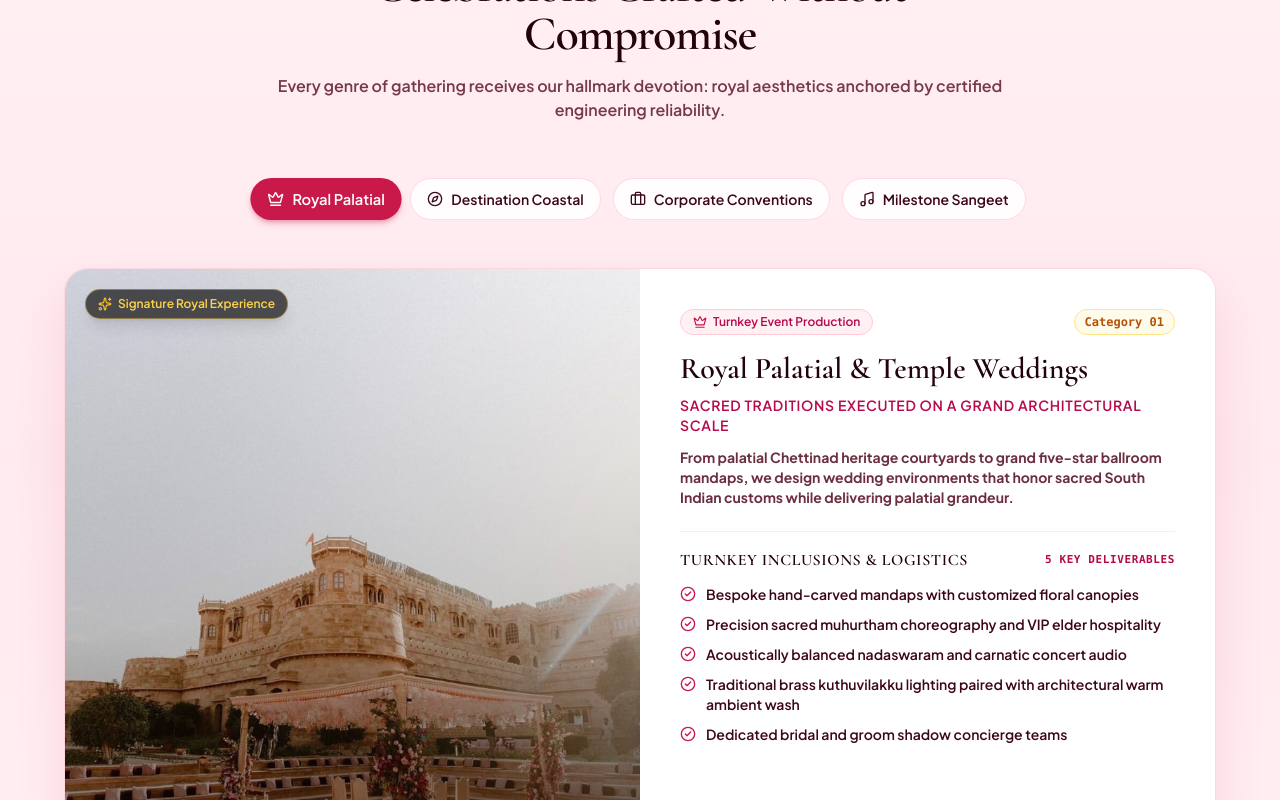
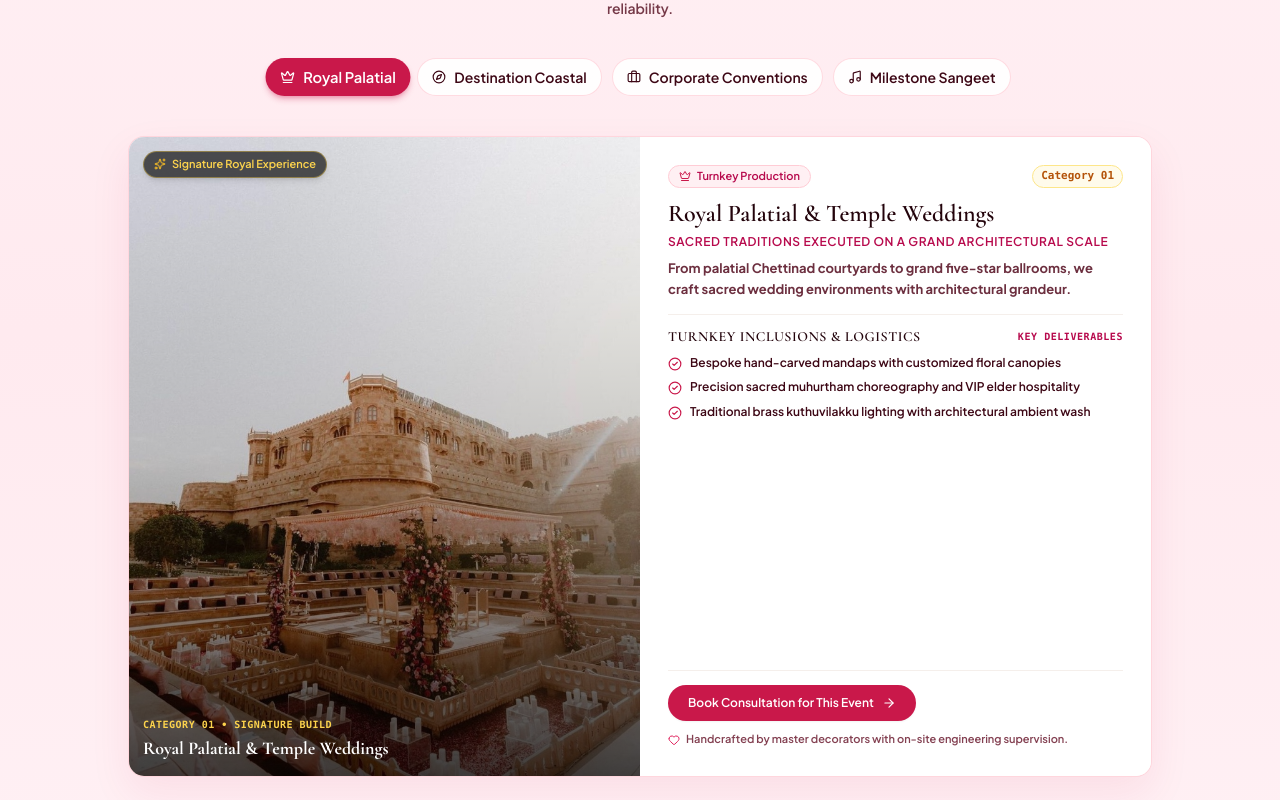
Before and after one commit to hemamalinicti/prince_event_planning, a React (Vite) app: page /event-planning in a window 1280 px wide. Shown: the part 840-1640 px from the top of the page. Built offline with nearby package versions, Linux system fonts and the light colour scheme; a web font is replaced by a local one.

Commit message:
fix(event-planning): reduce height and content for category showcase card

```diff
--- a/src/pages/EventPlanning.jsx
+++ b/src/pages/EventPlanning.jsx
@@ -28,13 +28,11 @@ export default function EventPlanning({ onOpenEnquiry }) {
       icon: Crown,
       badge: 'Signature Royal Experience',
       bgImage: '/royal-wedding-palace.jpg',
-      desc: 'From palatial Chettinad heritage courtyards to grand five-star ballroom mandaps, we design wedding environments that honor sacred South Indian customs while delivering palatial grandeur.',
+      desc: 'From palatial Chettinad courtyards to grand five-star ballrooms, we craft sacred wedding environments with architectural grandeur.',
       features: [
         'Bespoke hand-carved mandaps with customized floral canopies',
         'Precision sacred muhurtham choreography and VIP elder hospitality',
-        'Acoustically balanced nadaswaram and carnatic concert audio',
-        'Traditional brass kuthuvilakku lighting paired with architectural warm ambient wash',
-        'Dedicated bridal and groom shadow concierge teams'
+        'Traditional brass kuthuvilakku lighting with architectural ambient wash'
       ]
     },
     {
@@ -44,13 +42,11 @@ export default function EventPlanning({ onOpenEnquiry }) {
       icon: Compass,
       badge: 'Turnkey Destination Protocol',
       bgImage: '/destination-coastal.png',
-      desc: 'Seamless destination wedding logistics where unpredictable outdoor environments (high coastal winds, sudden hill-station rains) are neutralized by our certified engineering team.',
+      desc: 'Seamless destination wedding logistics across beaches and hill stations, backed by wind and weather engineering.',
       features: [
-        'Wind-engineered cantilevered beachfront canopies tested to 65 km/h',
-        'Complete guest hospitality, airport charter fleets, and hotel room blocking',
-        'Weatherproof outdoor audio/visual systems with instant rain-cover protocols',
-        'Intimate hillside vineyard and coffee estate lighting setups',
-        'End-to-end local authority licensing and sound-level clearances'
+        'Wind-engineered cantilevered beachfront canopies tested up to 65 km/h',
+        'Guest hospitality, airport charter fleets, and hotel room blocking',
+        'All-weather audio/visual systems with instant rain-cover protocols'
       ]
     },
     {
@@ -60,13 +56,11 @@ export default function EventPlanning({ onOpenEnquiry }) {
       icon: Briefcase,
       badge: 'Enterprise Reliability',
       bgImage: '/corporate-conventions.jpg',
-      desc: 'Flawless production for 500 to 5,000+ delegates. We provide high-impact 4K curved LED walls, broadcast live-streaming, zero-delay microphones, and executive green rooms.',
+      desc: 'Flawless production for 500 to 5,000+ delegates with zero-latency audio and ultra-fine pitch 4K curved LED backdrops.',
       features: [
-        'Curved ultra-fine pitch 4K LED video backdrops with multi-window PIP',
-        'Zero-echo line-array acoustics for keynote speakers and panel discussions',
-        '0-Second silent diesel power redundancy for uninterrupted global presentations',
-        'Turnkey delegate registration desks, RFID badging, and stage podiums',
-        'Strict NDA compliance and executive security perimeter design'
+        'Curved 4K LED video backdrops with multi-window PIP presentations',
+        'Zero-echo line-array acoustics for keynote speakers and panels',
+        '0-Second silent diesel power redundancy for continuous live sessions'
       ]
     },
     {
@@ -76,13 +70,11 @@ export default function EventPlanning({ onOpenEnquiry }) {
       icon: Music,
       badge: 'Concert Spectacle',
       bgImage: '/sangeet-celebrations.jpg',
-      desc: 'Transform evening celebrations into electrifying concert arena experiences with moving-head intelligent lighting, synchronized cold pyrotechnics, and custom bar lounges.',
+      desc: 'Electrifying concert arena experiences with moving-head intelligent lighting, cold pyrotechnics, and custom lounges.',
       features: [
         'Concert-grade dance staging with anti-slip polished acrylic flooring',
         'DMX computerized moving beam lights, lasers, and cold-spark fountains',
-        'Celebrity artist, DJ, and playback singer hospitality riders',
-        'Bespoke cocktail lounges, floral photo-ops, and immersive tunnel entrances',
-        'Zero-distortion subwoofer low-frequency audio mapping'
+        'Bespoke cocktail lounges, floral photo-ops, and immersive tunnels'
       ]
     }
   ];
@@ -172,24 +164,24 @@ export default function EventPlanning({ onOpenEnquiry }) {
       </section>
 
       {/* 2. Signature Celebration Categories - Light Pink Luxury Background */}
-      <section className="py-20 lg:py-28 bg-gradient-to-b from-[#FFF0F4] via-[#FFEAEF] to-[#FFF0F4] border-b border-cherry-200/60">
+      <section className="py-14 sm:py-16 lg:py-20 bg-gradient-to-b from-[#FFF0F4] via-[#FFEAEF] to-[#FFF0F4] border-b border-cherry-200/60">
         <div className="max-w-[1400px] mx-auto px-4 sm:px-6 lg:px-8 xl:px-12">
 
-          <div className="text-center max-w-3xl mx-auto mb-14">
-            <div className="inline-flex items-center gap-2 px-3 py-1 rounded-full bg-cherry-100/80 border border-cherry-200 text-cherry-700 text-xs font-semibold uppercase tracking-wider mb-4 shadow-xs">
+          <div className="text-center max-w-3xl mx-auto mb-8 sm:mb-10">
+            <div className="inline-flex items-center gap-2 px-3 py-1 rounded-full bg-cherry-100/80 border border-cherry-200 text-cherry-700 text-xs font-semibold uppercase tracking-wider mb-3 shadow-xs">
               <Sparkles className="w-3.5 h-3.5 text-cherry-600" />
               Turnkey Management
             </div>
-            <h2 className="font-editorial text-3xl sm:text-4xl md:text-5xl font-bold text-burgundy-950 tracking-tight leading-tight mb-4">
+            <h2 className="font-editorial text-2xl sm:text-3xl md:text-4xl font-bold text-burgundy-950 tracking-tight leading-tight mb-3">
               Celebrations Crafted Without Compromise
             </h2>
-            <p className="text-sm sm:text-base text-burgundy-800/80 leading-relaxed">
+            <p className="text-xs sm:text-sm text-burgundy-800/80 leading-relaxed">
               Every genre of gathering receives our hallmark devotion: royal aesthetics anchored by certified engineering reliability.
             </p>
           </div>
 
           {/* Category Tabs */}
-          <div className="flex flex-wrap items-center justify-center gap-2 sm:gap-3 mb-12">
+          <div className="flex flex-wrap items-center justify-center gap-2 sm:gap-2.5 mb-8 sm:mb-10">
             {categories.map((cat, idx) => {
               const Icon = cat.icon;
               const isActive = activeCategory === idx;
@@ -197,24 +189,24 @@ export default function EventPlanning({ onOpenEnquiry }) {
                 <button
                   key={cat.id}
                   onClick={() => setActiveCategory(idx)}
-                  className={`flex items-center gap-2 px-4 py-2.5 rounded-full text-xs sm:text-sm font-semibold transition-all duration-300 ${
+                  className={`flex items-center gap-2 px-3.5 py-2 rounded-full text-xs sm:text-sm font-semibold transition-all duration-300 ${
                     isActive
                       ? 'bg-cherry-600 text-white shadow-md shadow-cherry-600/30 scale-105'
                       : 'bg-white/90 text-burgundy-900 hover:bg-white hover:text-cherry-700 border border-cherry-200/70 shadow-xs'
                   }`}
                 >
-                  <Icon className="w-4 h-4" />
+                  <Icon className="w-3.5 h-3.5" />
                   <span>{cat.title.split('&')[0].trim()}</span>
                 </button>
               );
             })}
           </div>
 
-          {/* Active Category Display: 1 Side Image, 1 Side Content */}
-          <div className="relative isolate rounded-3xl overflow-hidden bg-white border border-cherry-200/80 shadow-[0_20px_50px_rgba(201,24,74,0.10)] max-w-6xl mx-auto flex flex-col lg:flex-row items-stretch">
+          {/* Active Category Display: 1 Side Image, 1 Side Content (Compact Height) */}
+          <div className="relative isolate rounded-2xl overflow-hidden bg-white border border-cherry-200/80 shadow-[0_16px_40px_rgba(201,24,74,0.08)] max-w-5xl mx-auto flex flex-col lg:flex-row items-stretch">
 
             {/* 1 Side: Dedicated Photographic Showcase */}
-            <div className="w-full lg:w-1/2 relative min-h-[360px] sm:min-h-[440px] lg:min-h-[580px] overflow-hidden group bg-burgundy-950">
+            <div className="w-full lg:w-1/2 relative min-h-[250px] sm:min-h-[290px] lg:min-h-[390px] overflow-hidden group bg-burgundy-950">
               <img
                 key={categories[activeCategory].bgImage}
                 src={categories[activeCategory].bgImage || "/royal-wedding-palace.jpg"}
@@ -224,66 +216,66 @@ export default function EventPlanning({ onOpenEnquiry }) {
               <div className="absolute inset-0 bg-gradient-to-t from-black/75 via-black/20 to-transparent pointer-events-none" />
 
               {/* Top Floating Badge */}
-              <div className="absolute top-4 sm:top-5 left-4 sm:left-5 flex items-center gap-2">
-                <span className="inline-flex items-center gap-1.5 px-3 py-1.5 rounded-full bg-black/65 backdrop-blur-md text-amber-300 text-xs font-bold border border-amber-300/40 shadow-lg">
-                  <Sparkles className="w-3.5 h-3.5 text-amber-400" />
+              <div className="absolute top-3.5 left-3.5 flex items-center gap-2">
+                <span className="inline-flex items-center gap-1.5 px-2.5 py-1 rounded-full bg-black/65 backdrop-blur-md text-amber-300 text-[11px] font-bold border border-amber-300/40 shadow-md">
+                  <Sparkles className="w-3 h-3 text-amber-400" />
                   {categories[activeCategory].badge}
                 </span>
               </div>
 
               {/* Bottom Image Caption & Category Number */}
-              <div className="absolute bottom-4 sm:bottom-6 left-4 sm:left-6 right-4 sm:right-6 text-white pointer-events-none">
-                <span className="text-[11px] font-mono uppercase tracking-wider text-amber-300 font-bold block mb-1">
+              <div className="absolute bottom-3.5 left-3.5 right-3.5 text-white pointer-events-none">
+                <span className="text-[10px] font-mono uppercase tracking-wider text-amber-300 font-bold block mb-0.5">
                   Category 0{activeCategory + 1} • Signature Build
                 </span>
-                <p className="font-editorial text-lg sm:text-xl font-bold text-white drop-shadow-md leading-snug">
+                <p className="font-editorial text-base sm:text-lg font-bold text-white drop-shadow-md leading-snug">
                   {categories[activeCategory].title}
                 </p>
               </div>
             </div>
 
             {/* Other Side: Complete Details & Inclusions Content */}
-            <div className="w-full lg:w-1/2 p-6 sm:p-8 lg:p-10 flex flex-col justify-between bg-white">
+            <div className="w-full lg:w-1/2 p-5 sm:p-6 lg:p-7 flex flex-col justify-between bg-white">
               <div>
                 {/* Top Meta Bar */}
-                <div className="flex items-center justify-between mb-4">
-                  <span className="inline-flex items-center gap-1.5 px-3 py-1 rounded-full bg-cherry-50 text-cherry-700 text-xs font-bold border border-cherry-200">
-                    <Crown className="w-3.5 h-3.5 text-cherry-600" />
-                    Turnkey Event Production
+                <div className="flex items-center justify-between mb-2.5">
+                  <span className="inline-flex items-center gap-1.5 px-2.5 py-0.5 rounded-full bg-cherry-50 text-cherry-700 text-[11px] font-bold border border-cherry-200">
+                    <Crown className="w-3 h-3 text-cherry-600" />
+                    Turnkey Production
                   </span>
-                  <span className="text-xs font-mono font-bold text-amber-700 bg-amber-50 px-2.5 py-1 rounded-full border border-amber-200">
+                  <span className="text-[11px] font-mono font-bold text-amber-700 bg-amber-50 px-2 py-0.5 rounded-full border border-amber-200">
                     Category 0{activeCategory + 1}
                   </span>
                 </div>
 
                 {/* Title & Subtitle */}
-                <h3 className="font-editorial text-2xl sm:text-3xl font-bold text-burgundy-950 mb-2 leading-tight">
+                <h3 className="font-editorial text-xl sm:text-2xl font-bold text-burgundy-950 mb-1 leading-snug">
                   {categories[activeCategory].title}
                 </h3>
-                <div className="text-xs sm:text-sm font-semibold text-cherry-700 uppercase tracking-wider mb-3">
+                <div className="text-xs font-semibold text-cherry-700 uppercase tracking-wider mb-2">
                   {categories[activeCategory].subtitle}
                 </div>
 
                 {/* Narrative Description */}
-                <p className="text-xs sm:text-sm text-burgundy-800/85 leading-relaxed font-medium mb-6">
+                <p className="text-xs sm:text-[13px] text-burgundy-800/85 leading-relaxed font-medium mb-3.5">
                   {categories[activeCategory].desc}
                 </p>
 
                 {/* Inclusions & Logistics Section */}
-                <div className="pt-4 border-t border-cream-200">
-                  <div className="text-xs font-bold uppercase tracking-wider text-burgundy-900 mb-3 flex items-center justify-between">
-                    <span className="font-editorial text-sm sm:text-base font-bold text-burgundy-950">
+                <div className="pt-3 border-t border-cream-200">
+                  <div className="text-[11px] font-bold uppercase tracking-wider text-burgundy-900 mb-2 flex items-center justify-between">
+                    <span className="font-editorial text-xs sm:text-sm font-bold text-burgundy-950">
                       Turnkey Inclusions & Logistics
                     </span>
-                    <span className="text-[11px] font-mono text-cherry-700 font-semibold">
-                      5 Key Deliverables
+                    <span className="text-[10px] font-mono text-cherry-700 font-semibold">
+                      Key Deliverables
                     </span>
                   </div>
 
-                  <div className="space-y-2.5">
+                  <div className="space-y-2">
                     {categories[activeCategory].features.map((feat, fIdx) => (
-                      <div key={fIdx} className="flex items-start gap-2.5 text-xs sm:text-sm text-burgundy-900 font-medium leading-relaxed">
-                        <CheckCircle2 className="w-4 h-4 text-cherry-600 shrink-0 mt-0.5" />
+                      <div key={fIdx} className="flex items-start gap-2 text-xs text-burgundy-900 font-medium leading-snug">
+                        <CheckCircle2 className="w-3.5 h-3.5 text-cherry-600 shrink-0 mt-0.5" />
                         <span>{feat}</span>
                       </div>
                     ))}
@@ -292,17 +284,17 @@ export default function EventPlanning({ onOpenEnquiry }) {
               </div>
 
               {/* Bottom Actions & Supervision Note */}
-              <div className="pt-6 mt-6 border-t border-cream-200 space-y-3.5">
+              <div className="pt-3.5 mt-3.5 border-t border-cream-200 space-y-2.5">
                 <button
                   onClick={() => onOpenEnquiry && onOpenEnquiry({ service: categories[activeCategory].title })}
-                  className="w-full sm:w-auto inline-flex items-center justify-center gap-2 px-6 py-3 rounded-full bg-cherry-600 hover:bg-cherry-700 text-white font-semibold text-xs sm:text-sm transition-all shadow-md hover:shadow-lg active:scale-95"
+                  className="w-full sm:w-auto inline-flex items-center justify-center gap-2 px-5 py-2.5 rounded-full bg-cherry-600 hover:bg-cherry-700 text-white font-semibold text-xs transition-all shadow-sm hover:shadow-md active:scale-95"
                 >
                   <span>Book Consultation for This Event</span>
-                  <ArrowRight className="w-4 h-4" />
+                  <ArrowRight className="w-3.5 h-3.5" />
                 </button>
 
-                <div className="flex items-center gap-2 text-xs text-burgundy-700/80 font-medium">
-                  <Heart className="w-3.5 h-3.5 text-cherry-500 shrink-0" />
+                <div className="flex items-center gap-1.5 text-[11px] text-burgundy-700/80 font-medium">
+                  <Heart className="w-3 h-3 text-cherry-500 shrink-0" />
                   <span>Handcrafted by master decorators with on-site engineering supervision.</span>
                 </div>
               </div>
```
